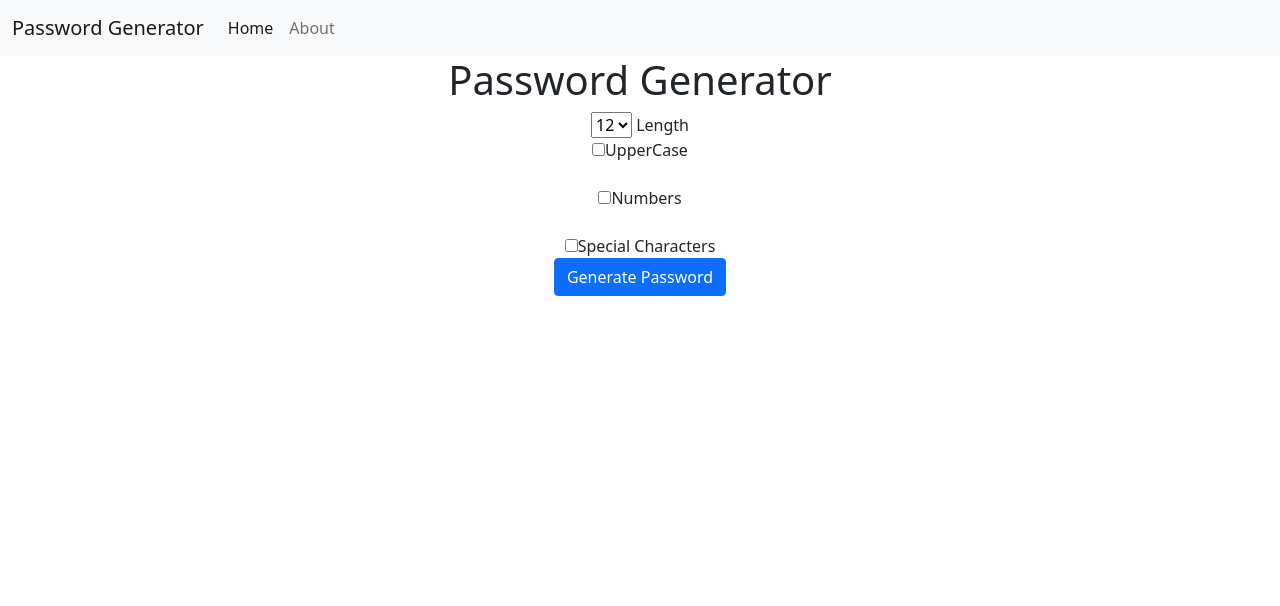
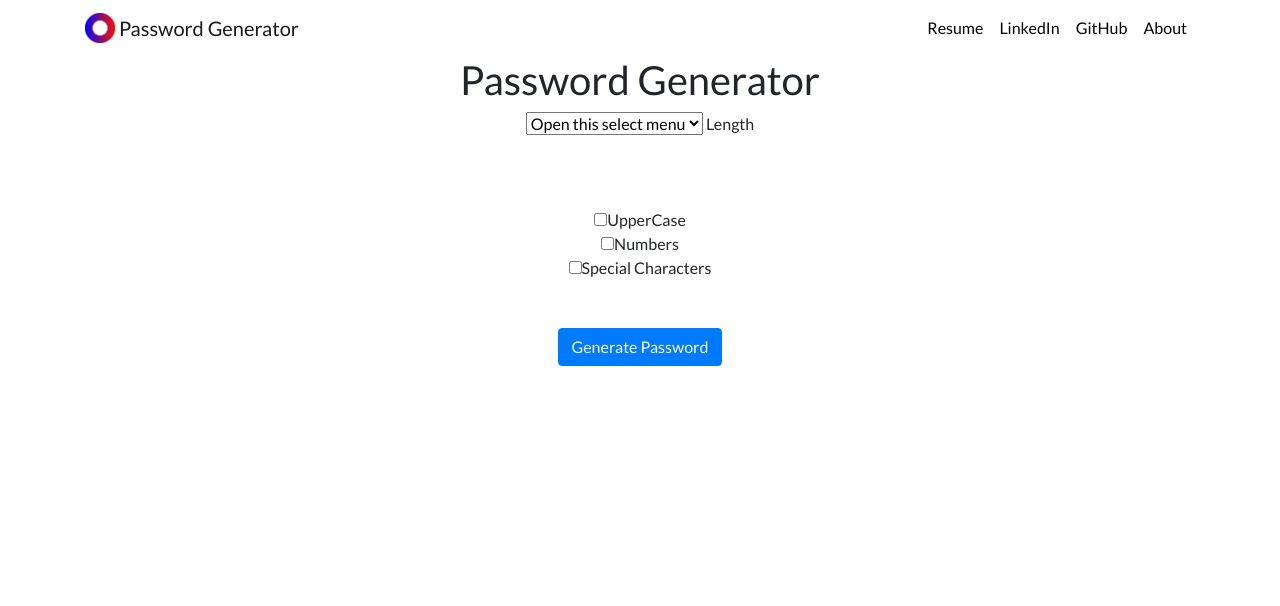
Before and after one commit to SatyaSharma73/Password-Generator-Django, a Django app: page / in a window 1280 px wide. Shown: the top 606 px of the page. Run offline with Django 3.2, Linux system fonts and the light colour scheme; some libraries are stand-ins or nearby versions.

Commit message:
styling the nav bar and adding some tabs

```diff
--- /dev/null
+++ b/generator/static/custom.css
@@ -0,0 +1,24 @@
+.navbar-nav .nav-link {
+    color:black !important;
+}
+
+.navbar-nav .nav-link:hover {
+    color: blue !important;
+}
+
+body {
+    font-family: 'Lato', sans-serif;
+}
+
+#blogtitle {
+    font-size: 6rem;
+}
+
+@media (min-width: 992px) {
+    #hometext {
+        font-size: 4rem;
+    }
+    #blogdetailtitle {
+        font-size: 5rem;
+    }
+}
--- /dev/null
+++ b/generator/templates/generator/base.html
@@ -0,0 +1,66 @@
+{% load static %}
+<!doctype html>
+<html lang="en">
+
+<head>
+  <!-- Required meta tags -->
+  <meta charset="utf-8">
+  <meta name="viewport" content="width=device-width, initial-scale=1, shrink-to-fit=no">
+
+  <!-- Bootstrap CSS -->
+  <link rel="stylesheet" href="https://stackpath.bootstrapcdn.com/bootstrap/4.4.1/css/bootstrap.min.css" integrity="sha384-Vkoo8x4CGsO3+Hhxv8T/Q5PaXtkKtu6ug5TOeNV6gBiFeWPGFN9MuhOf23Q9Ifjh" crossorigin="anonymous">
+
+  <link rel="stylesheet" href="{% static "custom.css" %}">
+
+  <link href="https://fonts.googleapis.com/css?family=Lato&display=swap" rel="stylesheet">
+
+  <link rel="icon" type="image/png" href="{% static "Logo.png" %}">
+
+  <title>Password Generator</title>
+</head>
+
+<body>
+
+  <nav id="topNav" class="navbar navbar-expand-md navbar-light">
+    <div class="container">
+      <a class="navbar-brand" href="{% url 'home' %}">
+        <img src="{% static "Logo.png" %}" width="30" height="30" class="d-inline-block align-top" alt="Nick's Logo" >
+        <span>Password Generator</span>
+      </a>
+      <button class="navbar-toggler" type="button" data-toggle="collapse" data-target="#navbarNav" aria-controls="navbarNav" aria-expanded="false" aria-label="Toggle navigation">
+        <span class="navbar-toggler-icon"></span>
+      </button>
+      <div class="collapse navbar-collapse text-center" id="navbarNav">
+
+        <ul class="navbar-nav ml-auto">
+          <li class="nav-item">
+            <a class="nav-link active" aria-current="page" href="{% static "resume.pdf" %}">Resume</a>
+
+          </li>
+          <li class="nav-item">
+            <a class="nav-link" href="https://www.linkedin.com/in/-satyasharma/" target="_blank">LinkedIn</a>
+          </li>
+          <li class="nav-item">
+            <a class="nav-link" href="https://github.com/SatyaSharma73" target="_blank">GitHub</a>
+
+          </li>
+          <li class="nav-item">
+                <a class="nav-link" href="/about">About</a>
+              </li>
+
+        </ul>
+      </div>
+    </div>
+  </nav>
+  <div class="container">
+    {% block content %}{% endblock %}
+  </div>
+
+  <!-- Optional JavaScript -->
+  <!-- jQuery first, then Popper.js, then Bootstrap JS -->
+  <script src="https://code.jquery.com/jquery-3.4.1.slim.min.js" integrity="sha384-J6qa4849blE2+poT4WnyKhv5vZF5SrPo0iEjwBvKU7imGFAV0wwj1yYfoRSJoZ+n" crossorigin="anonymous"></script>
+  <script src="https://cdn.jsdelivr.net/npm/popper.js@1.16.0/dist/umd/popper.min.js" integrity="sha384-Q6E9RHvbIyZFJoft+2mJbHaEWldlvI9IOYy5n3zV9zzTtmI3UksdQRVvoxMfooAo" crossorigin="anonymous"></script>
+  <script src="https://stackpath.bootstrapcdn.com/bootstrap/4.4.1/js/bootstrap.min.js" integrity="sha384-wfSDF2E50Y2D1uUdj0O3uMBJnjuUD4Ih7YwaYd1iqfktj0Uod8GCExl3Og8ifwB6" crossorigin="anonymous"></script>
+</body>
+
+</html>
--- a/generator/templates/generator/home.html
+++ b/generator/templates/generator/home.html
@@ -1,87 +1,39 @@
-<!doctype html>
-<html lang="en">
-  <head>
-    <!-- Required meta tags -->
-    <meta charset="utf-8">
-    <meta name="viewport" content="width=device-width, initial-scale=1">
-
-    <!-- Bootstrap CSS -->
-    <link href="https://cdn.jsdelivr.net/npm/bootstrap@5.0.0-beta1/dist/css/bootstrap.min.css" rel="stylesheet" integrity="sha384-giJF6kkoqNQ00vy+HMDP7azOuL0xtbfIcaT9wjKHr8RbDVddVHyTfAAsrekwKmP1" crossorigin="anonymous">
-
-    <title>Password Generator</title>
-  </head>
-  <body>
-
-    <nav class="navbar navbar-expand-lg navbar-light bg-light">
-        <div class="container-fluid">
-          <a class="navbar-brand" href="#">Password Generator</a>
-          <button class="navbar-toggler" type="button" data-bs-toggle="collapse" data-bs-target="#navbarNav" aria-controls="navbarNav" aria-expanded="false" aria-label="Toggle navigation">
-            <span class="navbar-toggler-icon"></span>
-          </button>
-          <div class="collapse navbar-collapse" id="navbarNav">
-            <ul class="navbar-nav">
-              <li class="nav-item">
-                <a class="nav-link active" aria-current="page" href="#">Home</a>
-              </li>
-              <li class="nav-item">
-                <a class="nav-link" href="/about">About</a>
-              </li>
-
-            </ul>
-          </div>
-        </div>
-      </nav>
-
-
-
-
-  <link href="https://cdn.jsdelivr.net/npm/bootstrap@5.0.0-beta1/dist/css/bootstrap.min.css" rel="stylesheet" integrity="sha384-giJF6kkoqNQ00vy+HMDP7azOuL0xtbfIcaT9wjKHr8RbDVddVHyTfAAsrekwKmP1" crossorigin="anonymous">
+{% extends 'generator/base.html' %}
+{% block content %}
 
 <div class="container text-center">
-
-
 <h1>Password Generator</h1>
 
 <form action="password">
 <select name="Length">
+<option selected>Open this select menu</option>
 <option value="6">6</option>
 <option value="7">7</option>
 <option value="8">8</option>
 <option value="9">9</option>
 <option value="10">10</option>
 <option value="11">11</option>
-<option value="12" selected="selected">12</option>
-</select> Length
-<br>
+<option value="12">12</option>
+
+</select> Length<br>
+</br>
+<br></br>
+<div class="checkbox">
 <input type="checkbox" name="upperCase">UpperCase
-</br>
-<br>
+</div>
+<div class="checkbox">
 <input type="checkbox" name="Numbers">Numbers
-</br>
-<br>
+</div>
+<div class="checkbox">
 <input type="checkbox" name="SpecialCase">Special Characters
-</br>
-
+</div>
+<br></br>
 <input type="Submit" value="Generate Password" class="btn btn-primary">
 
 
       <p style=" position: absolute; bottom: 0; left: 0; width: 100%; Image-align: center;"><img src="/static/foot.jpg" alt="Image" height="146" width="800" ></p>
 </form>
 </div>
-
-    <!-- Optional JavaScript; choose one of the two! -->
-
-    <!-- Option 1: Bootstrap Bundle with Popper -->
-    <script src="https://cdn.jsdelivr.net/npm/bootstrap@5.0.0-beta1/dist/js/bootstrap.bundle.min.js" integrity="sha384-ygbV9kiqUc6oa4msXn9868pTtWMgiQaeYH7/t7LECLbyPA2x65Kgf80OJFdroafW" crossorigin="anonymous"></script>
-
-    <!-- Option 2: Separate Popper and Bootstrap JS -->
-    <!--
-    <script src="https://cdn.jsdelivr.net/npm/@popperjs/core@2.5.4/dist/umd/popper.min.js" integrity="sha384-q2kxQ16AaE6UbzuKqyBE9/u/KzioAlnx2maXQHiDX9d4/zp8Ok3f+M7DPm+Ib6IU" crossorigin="anonymous"></script>
-    <script src="https://cdn.jsdelivr.net/npm/bootstrap@5.0.0-beta1/dist/js/bootstrap.min.js" integrity="sha384-pQQkAEnwaBkjpqZ8RU1fF1AKtTcHJwFl3pblpTlHXybJjHpMYo79HY3hIi4NKxyj" crossorigin="anonymous"></script>
-    -->
-
-
-        </div>
 
 
 
@@ -92,3 +44,4 @@
 
   </body>
 </html>
+{% endblock %}
```
Also changed, not shown: generator/templates/generator/about.html (+4 -11 lines), generator/templates/generator/password.html (+8 -34 lines), generator/static/Logo.png (added), generator/static/SquareBlonde.jpg (added), 1 other file.
